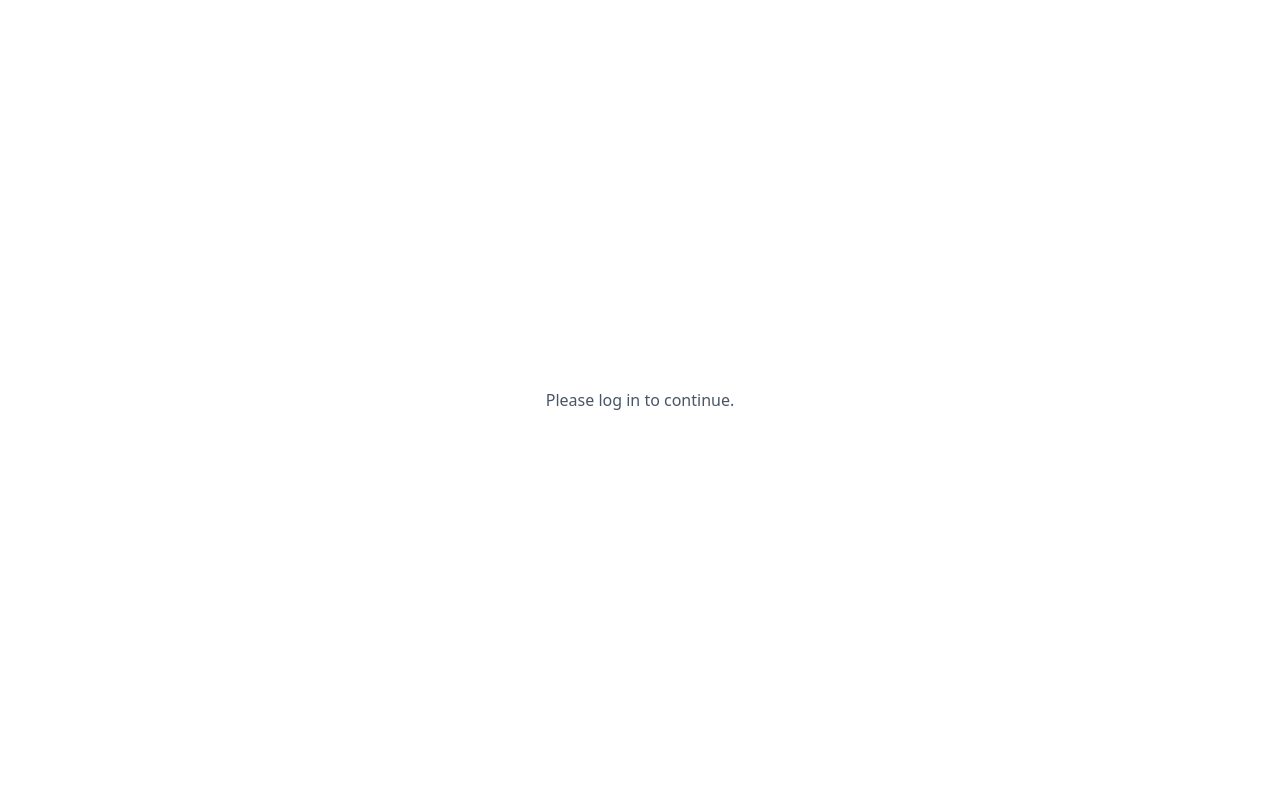
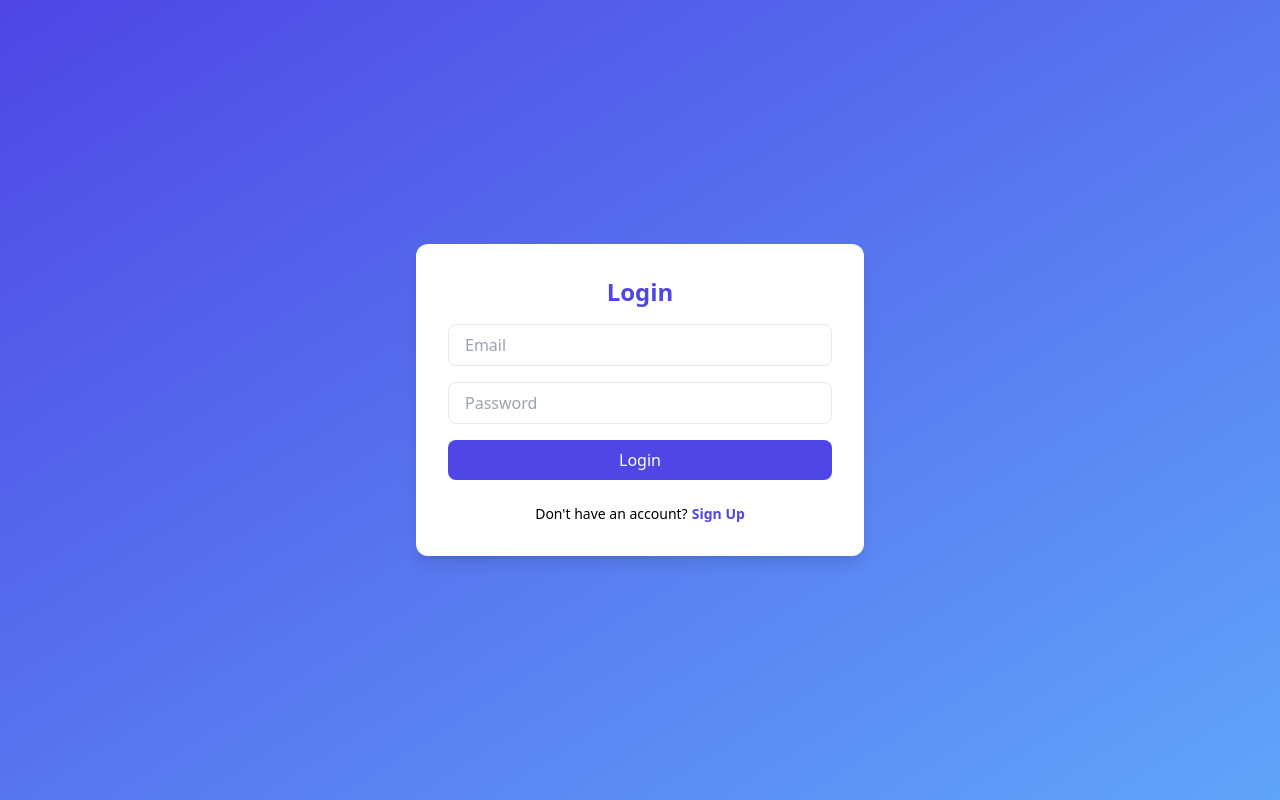
Before and after one commit to SurajAnvekar/GharKatha-Weight-App-, a React (Create React App) app: page / in a window 1280 px wide. Built offline with nearby package versions, Linux system fonts and the light colour scheme.

Commit message:
Show login screen when not logged in

```diff
--- a/src/App.js
+++ b/src/App.js
@@ -3,6 +3,7 @@ import { supabase } from "./lib/supabaseClient";
 import { BrowserRouter as Router, Routes, Route, Navigate } from "react-router-dom";
 import Dashboard from "./components/Dashboard";
 import CustomerEntries from "./components/CustomerEntries";
+import Auth from "./Auth"; // ✅ Import your login component
 
 export default function App() {
   const [session, setSession] = useState(null);
@@ -21,12 +22,9 @@ export default function App() {
     };
   }, []);
 
+  // ✅ SHOW LOGIN SCREEN WHEN NOT LOGGED IN
   if (!session) {
-    return (
-      <div className="min-h-screen flex items-center justify-center text-slate-600">
-        <p>Please log in to continue.</p>
-      </div>
-    );
+    return <Auth />;
   }
 
   return (
```
